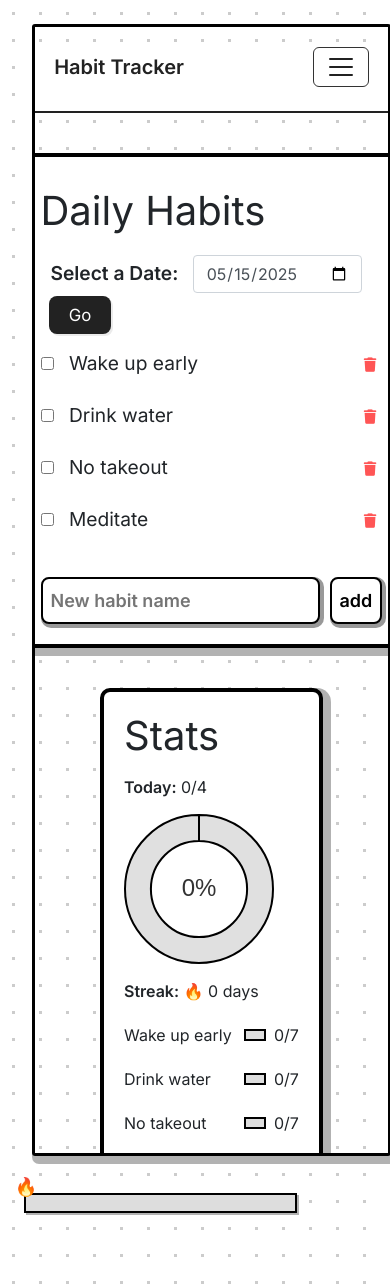
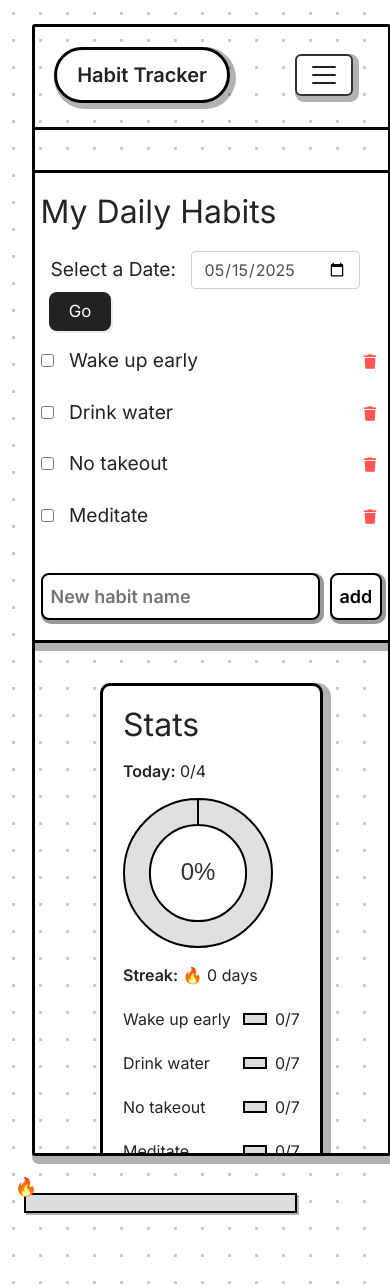
Before and after one commit to fifibox/habit-tracker, a Flask app: page /dashboard in a window 390 px wide. Run offline with Flask 3, Linux system fonts and the light colour scheme; the visitor is signed in with stand-in values (Sample User, id 1); data comes from the database, SQL or seed files in the repository; data that the repository does not hold is empty.

Commit message:
Improved hamburger nav bar style and dashboard style on small screen

```diff
--- a/habit_tracker/app/static/css/base.css
+++ b/habit_tracker/app/static/css/base.css
@@ -24,7 +24,7 @@ body {
   margin: 0 auto;
   padding: 40px;
   margin-top: 20px;
-  border: 4px solid black;
+  border: 3px solid black;
   border-radius: 10px;
   background-color: white;
   box-shadow: 4px 4px 0 4px rgba(0, 0, 0, 0.3);
@@ -62,8 +62,8 @@ body {
   padding: 10px 20px;
   border-radius: 50px;
   background-color: white;
-  border: 4px solid black;
-  box-shadow: 4px 4px 0 4px rgba(0, 0, 0, 0.3); /* x y blur spread color */
+  border: 3px solid black;
+  box-shadow: 3px 3px 0 3px rgba(0, 0, 0, 0.3); /* x y blur spread color */
   cursor: pointer;
   transition: all 0.2s ease;
 }
@@ -204,6 +204,7 @@ body {
   .desktop-navbar { display: none ; }
   .mobile-navbar { display: flex ; }
   .mobile-navbar {
+    padding-top:20px;
     padding-left: 1.2rem;
     padding-right: 1.2rem;
   }
@@ -211,13 +212,17 @@ body {
     padding-left: 0.5rem;
     padding-right: 0.5rem;
   }
+  .outer-container {
+    padding-top: 0;
+  }
 }
 
 .navbar-toggler {
-  border: 1.5px solid #333 ;
+  border: 2.5px solid #333 ;
   background: #fff ;
   border-radius: 6px ;
   padding: 0.25rem 0.75rem ;
+  margin: 0 1rem;
 }
 
 .navbar-toggler-icon {
--- a/habit_tracker/app/static/css/dashboard.css
+++ b/habit_tracker/app/static/css/dashboard.css
@@ -6,7 +6,7 @@
     }
 
 section {
-    border: 4px solid black;
+    border: 3px solid black;
     border-radius: 10px;
     padding: 20px;
     background-color: white;
@@ -116,20 +116,13 @@ label {
 /* Responsive styles */
 @media (max-width: 1300px) {
     section{
-        max-width:350px;
+        max-width:400px;
         }
     }
 
-@media (max-width: 1070px) {
+@media (max-width: 1200px) {
     section{
-        max-width:320px;
-        margin:0;
-        }
-    }
-
-@media (max-width: 890px) {
-    section{
-        max-width:400px;
+        max-width:550px;
         margin:0 50px;
         }
     }
--- a/habit_tracker/app/templates/base.html
+++ b/habit_tracker/app/templates/base.html
@@ -36,22 +36,22 @@
     </nav>
 
     <!-- Small screen hamburger menu navbar -->
-    <nav class="navbar mobile-navbar" style="background: #fff; border-bottom: 2px solid #222;">
-      <a class="navbar-brand font-weight-bold" href="{{ url_for('main.dashboard')}}">Habit Tracker</a>
-      <button class="navbar-toggler" type="button" data-toggle="collapse" data-target="#mainNavbar" aria-controls="mainNavbar" aria-expanded="false" aria-label="Toggle navigation">
+    <nav class="navbar mobile-navbar">
+      <a class="navbar-brand font-weight-bold nav-btn" href="{{ url_for('main.dashboard')}}">Habit Tracker</a>
+      <button class="nav-btn navbar-toggler" type="button" data-toggle="collapse" data-target="#mainNavbar" aria-controls="mainNavbar" aria-expanded="false" aria-label="Toggle navigation">
         <span class="navbar-toggler-icon"></span>
       </button>
       <div class="collapse navbar-collapse" id="mainNavbar">
         <ul class="navbar-nav ml-auto">
-          <li class="nav-item"><a class="nav-link" href="{{ url_for('main.dashboard')}}">Dashboard</a></li>
-          <li class="nav-item"><a class="nav-link" href="{{ url_for('main.profile')}}">Profile</a></li>
+          <li class="nav-item mt-3"><a class="nav-link" href="{{ url_for('main.profile')}}">Profile</a></li>
           <li class="nav-item"><a class="nav-link" href="{{ url_for('main.weekly')}}">Weekly</a></li>
           <li class="nav-item"><a class="nav-link" href="{{ url_for('main.monthly')}}">Monthly</a></li>
           <li class="nav-item"><a class="nav-link" href="{{ url_for('main.yearly')}}">Yearly</a></li>
-          <li class="nav-item"><a class="nav-link" href="{{ url_for('auth.logout')}}">Logout</a></li>
           <li class="nav-item">
             <a class="nav-link" href="javascript:void(0);" onclick="document.getElementById('sharePopup').style.display='flex'">Share 📨</a>
           </li>
+          <li class="nav-item"><a class="nav-link" href="{{ url_for('auth.logout')}}">Logout</a></li>
+
         </ul>
       </div>
     </nav>
--- a/habit_tracker/app/templates/dashboard.html
+++ b/habit_tracker/app/templates/dashboard.html
@@ -15,10 +15,10 @@
     <div class="container">
         <!-- Daily habit section -->
         <section id="daily-habits">
-            <h1>Daily Habits</h1>
+            <h2>My Daily Habits</h2>
             <!-- Add a "Select a Date" button -->
             <div class="date-picker-container" style="margin-top: 20px;">
-                <label for="date-picker" style="font-weight: bold; margin-right: 10px;">Select a Date:</label>
+                <label for="date-picker" style="font-weight: semi-bold; margin-right: 10px;">Select a Date:</label>
                 <input type="date" id="date-picker" class="form-control" style="display: inline-block; width: auto;">
                 <button type="button" class="dashboard-go-btn" onclick="handleDateSelection()">Go</button>
             </div>
@@ -55,7 +55,7 @@
         <!-- Stats Section-->
         <section>
             <div class="d-flex justify-content-between align-items-center mb-2 gap-2">
-                <h1 class="m-0">Stats</h1>
+                <h2 class="m-0">Stats</h2>
             </div>
             <div class="stats-line"><strong>Today:</strong> {{ completed_count }}/{{ total_habits }}</div>
             <!-- Doughnut chart to show today's completion -->
```
